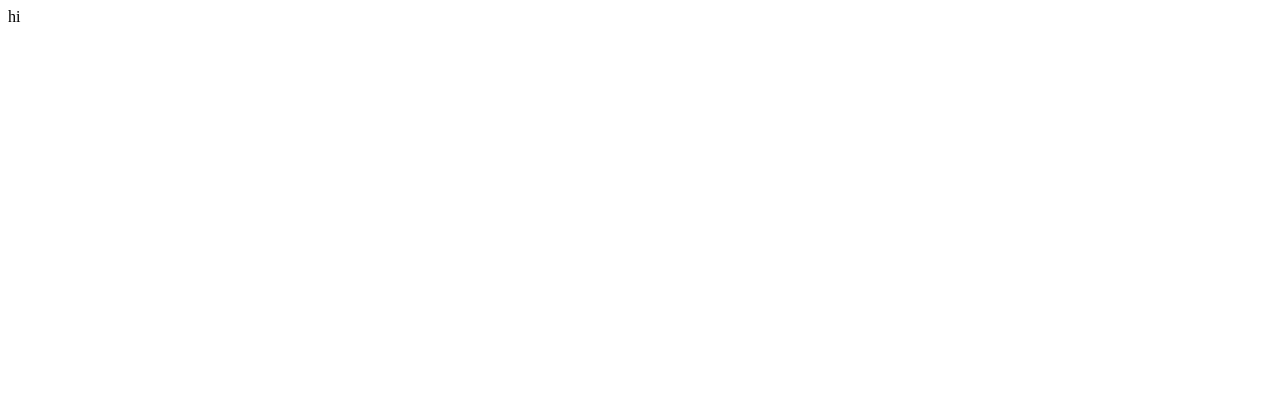
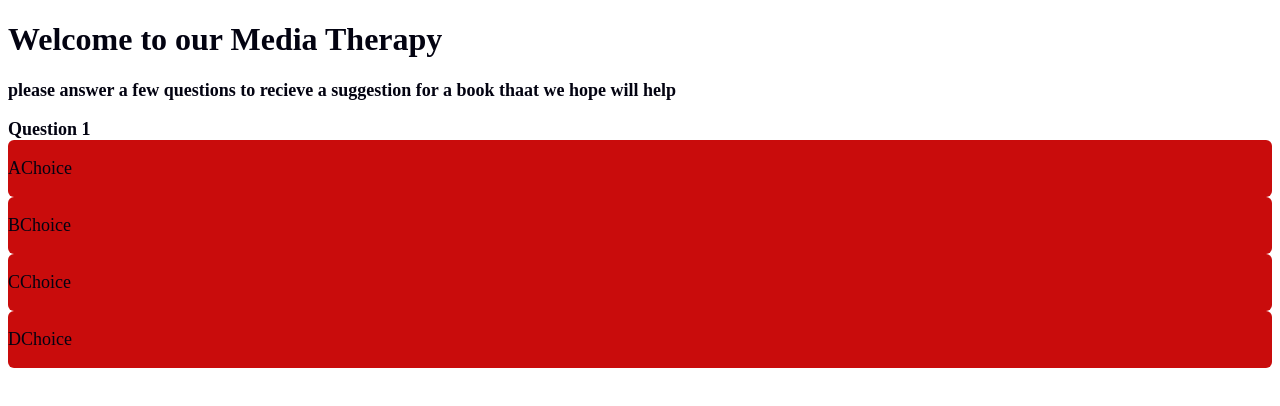
Before and after one commit to Nsmall94/Media-Therapy, a plain HTML site: page index.html in a window 1280 px wide. Drawn offline with Linux system fonts and the light colour scheme.

Commit message:
css & index start

```diff
--- a/assets/css/style.css
+++ b/assets/css/style.css
@@ -0,0 +1,22 @@
+body{
+    color: rgb(3, 3, 17);
+}
+.intro{
+    font-weight: bold;
+    font-size: large;
+}
+.question{
+    font-size: large;
+    font-weight: bold;
+}
+.choice-container{
+    display: flex;
+    margin-bottom:o.8rem ;
+    width: 100%;
+    border-radius: 6px;
+    background: rgb(201, 12, 12);
+    font-size: 18px;
+}
+.choice-container:hover{
+    cursor: pointer;
+}
--- a/index.html
+++ b/index.html
@@ -5,8 +5,26 @@
     <meta http-equiv="X-UA-Compatible" content="IE=edge">
     <meta name="viewport" content="width=device-width, initial-scale=1.0">
     <title>Document</title>
+    <link rel="stylesheet" href="./assets/css/style.css">
 </head>
 <body>
-    <div class = "hi">hi</div>
+    <h1>Welcome to our Media Therapy</h1>
+    <p class="intro">please answer a few questions to recieve a suggestion for a book thaat we hope will help</p>
+    <div class="question">Question 1</div>
+    <div class="choice-container">
+        <p class="choice prefix">A</p>
+        <p class="choice-text" data-number="1"> Choice</p>
+    </div>
+    <div class="choice-container">
+        <p class="choice prefix">B</p>
+        <p class="choice-text" data-number="2" >Choice</p>
+    </div><div class="choice-container">
+        <p class="choice prefix">C</p>
+        <p class="choice-text" data-number="3"> Choice</p>
+    </div><div class="choice-container">
+        <p class="choice prefix">D</p>
+        <p class="choice-text" data-number="4"> Choice</p>
+    </div>
+
 </body>
 </html>
```
